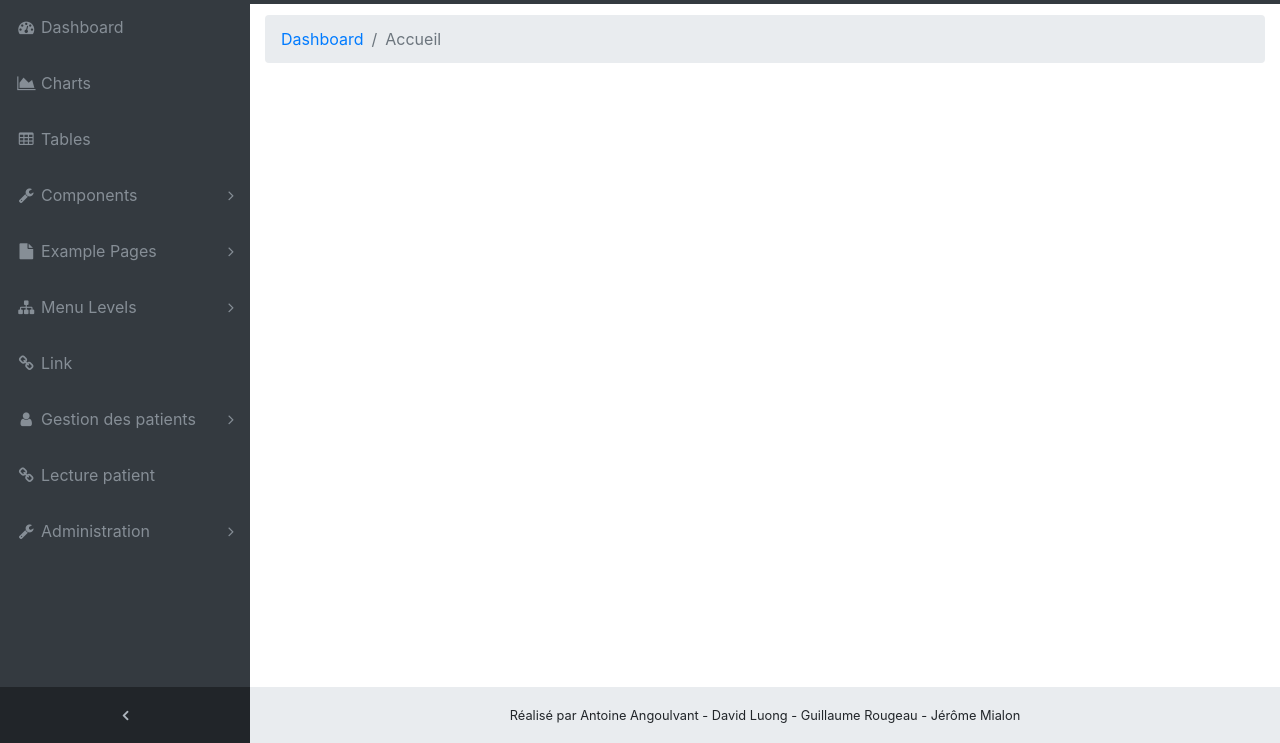
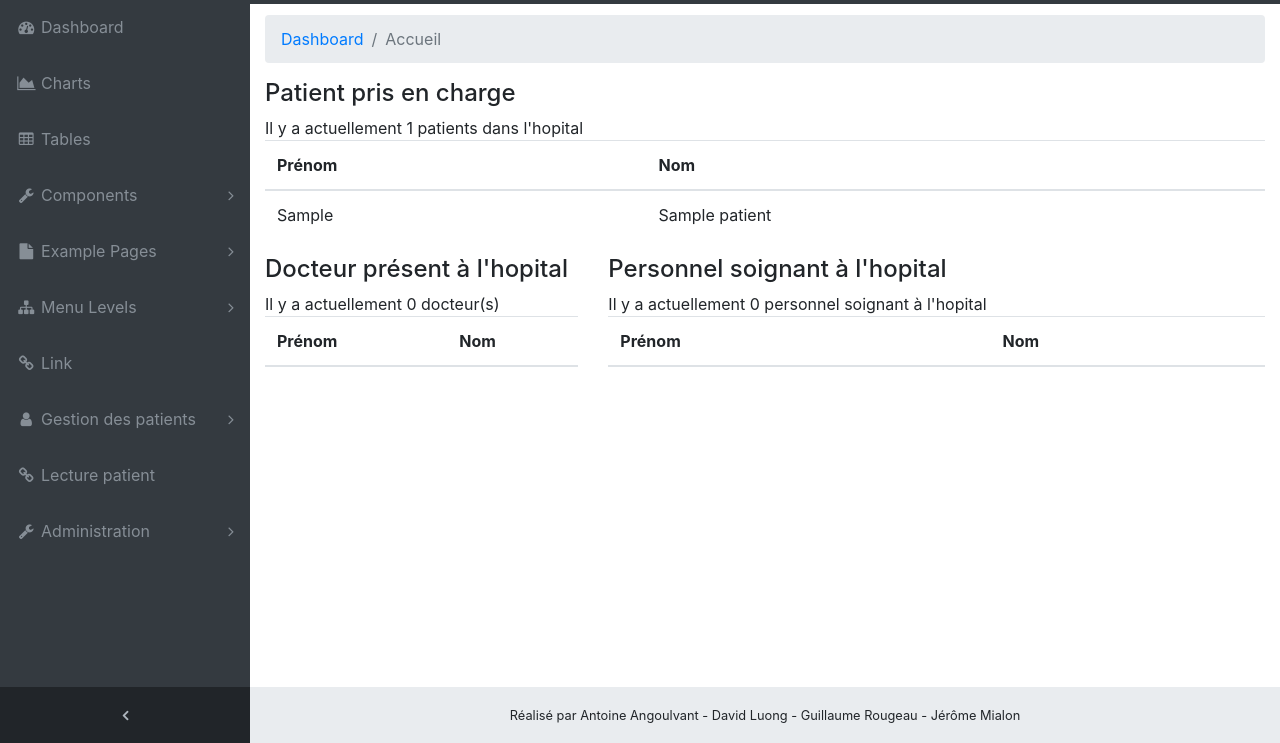
Before and after one commit to antoineangoulvant/MediNurse, a PHP site: page / in a window 1280 px wide. Shown: the part 57-800 px from the top of the page. Run offline with PHP 8.4, Linux system fonts and the light colour scheme; the visitor is signed in with stand-in values (Sample User, id 1); tables that the repository leaves empty or names only in its code hold one stand-in row (values such as "Sample post"); lists and menus that the app fills with data are empty.

Commit message:
Ajout d'une page d'accueil avec information

```diff
--- /dev/null
+++ b/accueil.php
@@ -0,0 +1,79 @@
+<?php
+/**
+ * Created by PhpStorm.
+ * User: David
+ * Date: 11/05/2018
+ * Time: 01:09
+ */
+?>
+            <div class="container">
+                <div class="row">
+                    <div class="col-12 .col-md-8">
+                        <h4>Patient pris en charge</h4>
+                        Il y a actuellement <?php echo $donnes['nbPatient']; ?> patients dans l'hopital
+                        <table class="table col-6">
+                            <thead>
+                            <tr>
+                                <th>Prénom</th>
+                                <th>Nom</th>
+                            </tr>
+                            </thead>
+                    </div>
+                    <tbody>
+                    <?php
+                    while ($people = $rap->fetch()){
+                        echo '<tr>';
+                        echo '<td>'.$people['prenom'].'</td>';
+                        echo '<td>'.$people['nom'].'</td>';
+                    }
+                    ?>
+                    </tbody>
+                    </table>
+                </div>
+                    <div class="col-6 col-md-4">
+                        <h4>Docteur présent à l'hopital</h4>
+                        Il y a actuellement <?php echo $doc['nbDocteur']; ?> docteur(s)
+                        <table class="table">
+                            <thead>
+                            <tr>
+                                <th>Prénom</th>
+                                <th>Nom</th>
+                            </tr>
+                            </thead>
+                    </div>
+                    <tbody>
+                    <?php
+                    while ($docDatas = $docAll->fetch()){
+                        echo '<tr>';
+                        echo '<td>'.$docDatas['prenom'].'</td>';
+                        echo '<td>'.$docDatas['nom'].'</td>';
+                    }
+                    ?>
+                    </tbody>
+                    </table>
+                    </div>
+            <div class="col-12 col-md-8">
+                <h4>Personnel soignant à l'hopital</h4>
+                Il y a actuellement <?php echo $nbAS['nbPS']; ?> personnel soignant à l'hopital
+                <table class="table">
+                    <thead>
+                    <tr>
+                        <th>Prénom</th>
+                        <th>Nom</th>
+                    </tr>
+                    </thead>
+            </div>
+            <tbody>
+            <?php
+            while ($dataPSALL = $psAll->fetch()){
+                echo '<tr>';
+                echo '<td>'.$dataPSALL['prenom'].'</td>';
+                echo '<td>'.$dataPSALL['nom'].'</td>';
+            }
+            ?>
+            </tbody>
+            </table>
+        </div>
+                </div>
+            </div>
+        </div>
--- a/index.php
+++ b/index.php
@@ -45,6 +45,32 @@
         default:
             $titre = 'Accueil';
     }
+
+try
+{
+    $bdd = new PDO('mysql:host=e88487-mysql.services.easyname.eu;dbname=u139724db1;charset=utf8', 'u139724db1', 'pp5959he');
+}
+catch (Exception $e)
+{
+    die('Erreur : ' . $e->getMessage());
+}
+
+    $bdd->setAttribute(PDO::ATTR_ERRMODE, PDO::ERRMODE_EXCEPTION);
+
+    $rep = $bdd->query("Select count(*) as nbPatient from patient");
+    $donnes = $rep->fetch();
+
+    $rap = $bdd->query('SELECT * FROM patient');
+
+    $nbDoc = $bdd->query("Select count(*) as nbDocteur from utilisateur Where role =1");
+    $doc = $nbDoc->fetch();
+
+    $docAll = $bdd->query("SELECT * FROM utilisateur WHERE role = 1");
+
+    $nbPS = $bdd->query("SELECT count(*) as nbPS from utilisateur Where role=2 OR role =3");
+    $nbAS = $nbPS->fetch();
+
+    $psAll = $bdd->query("SELECT * from utilisateur Where role=2 OR role=3");
 ?>
 
 <!DOCTYPE html>
@@ -66,9 +92,11 @@
                     <li class="breadcrumb-item active"><?php echo $titre ?></li>
                 </ol>
             </div>
-
             <?php
                 switch ($page){
+                    case 'accueil':
+                        include 'accueil.php';
+                        break;
                     case 'inscription':
                         include 'gestion_utilisateur/inscription_utilisateur.php';
                         break;
@@ -101,6 +129,7 @@
                 }
             ?>
         </div>
+
         <!-- /.container-fluid-->
         <!-- /.content-wrapper-->
         <footer class="sticky-footer">
```
